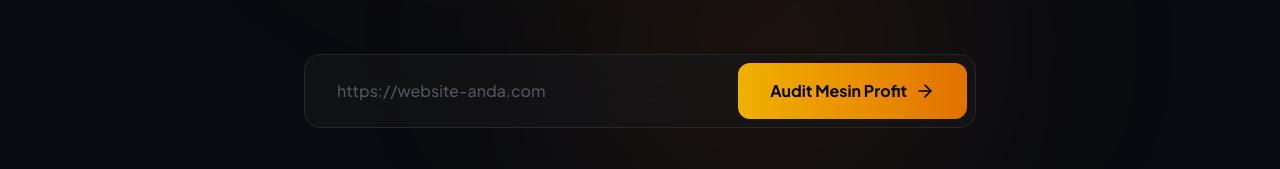
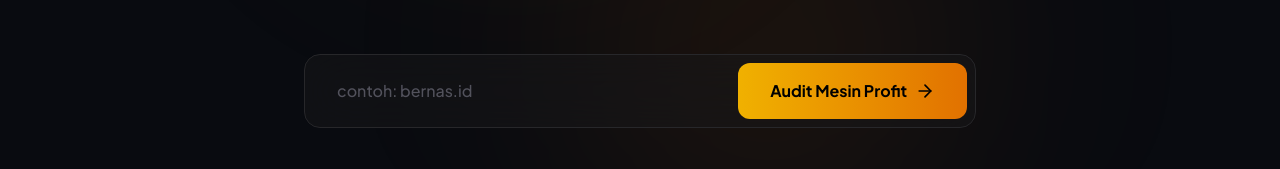
Before and after one commit to putra-commits/seosuite, a Next.js app: page / in a window 1280 px wide. Shown: the part 484-653 px from the top of the page. Built offline with nearby package versions, Linux system fonts and the light colour scheme; no server answers.

Commit message:
fix: allow domain without https in test website input

```diff
--- a/src/app/page.tsx
+++ b/src/app/page.tsx
@@ -77,6 +77,13 @@ export default function LandingPage() {
   const handleTestWebsite = (e: React.FormEvent) => {
     e.preventDefault();
     if (!testUrl) return;
+
+    let finalUrl = testUrl.trim();
+    if (!finalUrl.startsWith('http://') && !finalUrl.startsWith('https://')) {
+      finalUrl = 'https://' + finalUrl;
+      setTestUrl(finalUrl);
+    }
+
     setTestState("scanning");
 
     // Simulate scanning for 3.5 seconds
@@ -182,10 +189,10 @@ export default function LandingPage() {
             {testState === "idle" && (
               <form onSubmit={handleTestWebsite} className="flex flex-col sm:flex-row gap-4 p-2 bg-zinc-900/50 border border-zinc-800 rounded-2xl backdrop-blur-xl">
                 <input
-                  type="url"
+                  type="text"
                   value={testUrl}
                   onChange={(e) => setTestUrl(e.target.value)}
-                  placeholder="https://website-anda.com"
+                  placeholder="contoh: bernas.id"
                   className="flex-1 bg-transparent border-none outline-none text-white px-6 py-4 placeholder:text-zinc-600 font-medium"
                   required
                 />
```
